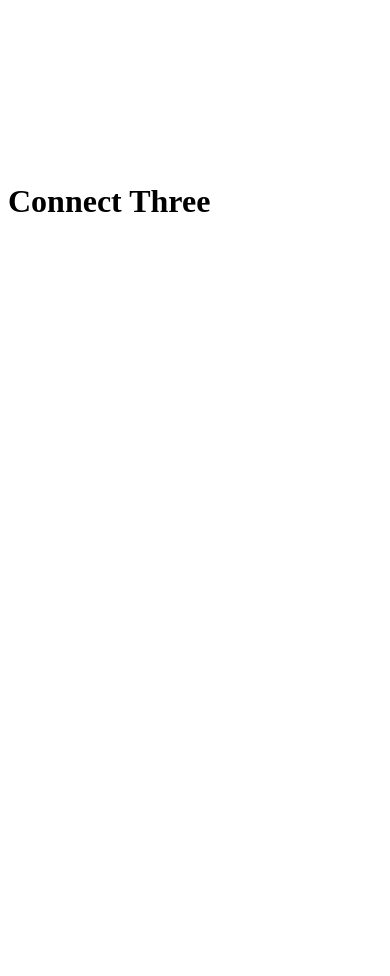
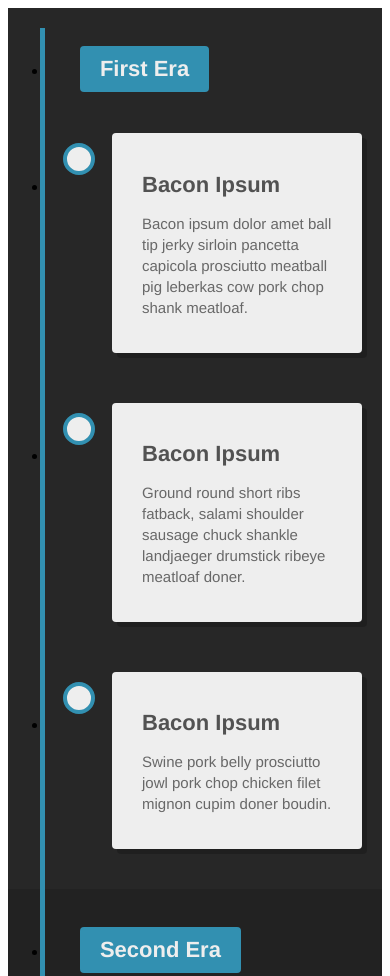
Before and after one commit to eduit/frontend-eduit, a plain HTML site: page index.html in a window 390 px wide. Shown: the top 976 px of the page. Before the commit the page ends 844 px from the top, so only its background shows below. Drawn offline with Linux system fonts and the light colour scheme.

Commit message:
updatebaru

```diff
--- a/css/style.css
+++ b/css/style.css
@@ -1,42 +1,133 @@
-/* Header */
-.large-header {
-	position: relative;
-	width: 100%;
-	background: #333;
-	overflow: hidden;
-	background-size: cover;
-	background-position: center center;
-	z-index: 1;
+* {
+   box-sizing: border-box;
 }
 
-#large-header {
-	background-image: url('http://www.marcoguglie.it/Codepen/AnimatedHeaderBg/demo-1/img/demo-1-bg.jpg');
+.timeline {
+   position: relative;
+   max-width: 800px;
+   margin: 0 auto;
+   padding-top: 20px;
+   background-color: inherit;
 }
 
-.main-title {
-	position: absolute;
-	margin: 0;
-	padding: 0;
-	color: #f9f1e9;
-	text-align: center;
-	top: 50%;
-	left: 50%;
-	-webkit-transform: translate3d(-50%,-50%,0);
-	transform: translate3d(-50%,-50%,0);
+.timeline:after {
+   content: '';
+   position: absolute;
+   width: 5px;
+   background-color: #3290B1;
+   left: 50%;
+   top: 0;
+   bottom: 0;
+   margin-left: -2px;
 }
 
-.demo-1 .main-title {
-	text-transform: uppercase;
-	font-size: 4.2em;
-	letter-spacing: 0.1em;
+.timeline--first:after {
+   top: 20px;
 }
 
-.main-title .thin {
-	font-weight: 200;
+.era {
+   text-align: center;
+   position: relative;
+   z-index: 1;
+   padding-bottom: 20px;
 }
 
-@media only screen and (max-width : 768px) {
-	.demo-1 .main-title {
-		font-size: 3em;
-	}
+.era__title {
+   background-color: #3290B1;
+   color: #EEEEEE;
+   display: inline-block;
+   padding: 10px 20px;
+   border-radius: 4px;
+   cursor: default;
 }
+
+.entry {
+   padding: 10px 30px 40px 30px;
+   width: 50%;
+   position: relative;
+   background-color: inherit;
+}
+
+.entry--right {
+   margin-left: 50%;
+}
+
+.entry__content {
+   padding: 20px 30px;
+   background-color: #EEEEEE;
+   position: relative;
+   border-radius: 4px;
+   cursor: default;
+   transition: all 0.3s ease 0s;
+   box-shadow: 5px 5px 0px 0px rgba(0, 0, 0, 0.2);
+}
+
+.entry__content:hover {
+   background-color: #FFFFFF;
+}
+
+.entry:before {
+   content: " ";
+   height: 0;
+   position: absolute;
+   top: 20px;
+   width: 0;
+   z-index: 1;
+}
+
+.entry:after {
+   content: '';
+   position: absolute;
+   width: 24px;
+   height: 24px;
+   right: -17px;
+   background-color: #EEEEEE;
+   border: 4px solid #3290B1;
+   top: 20px;
+   border-radius: 50%;
+   z-index: 1;
+}
+
+.entry--right:after {
+   right: auto;
+   left: -16px;
+}
+
+h2 {
+   color: #525252;
+   margin-bottom: 0.5em;
+   font-family: "Raleway", Helvetica, sans-serif;
+   font-size: 22px;
+   font-weight: bold;
+}
+
+p {
+   color: #686868;
+   font-family: "Raleway", Helvetica, sans-serif;
+   font-size: 15px;
+   line-height: 1.4;
+}
+
+@media all and (max-width: 500px) {
+   .timeline:after {
+      left: 33.75px;
+   }
+   .era {
+      text-align: left;
+      padding-left: 31.875px;
+   }
+   .entry {
+      width: 100%;
+      margin-left: 0;
+      padding-left: 64px;
+      padding-right: 20px;
+   }
+   .entry:before {
+      right: auto;
+      left: 56px;
+      margin-left: 0;
+   }
+   .entry:after {
+      left: 15px;
+   }
+}
--- a/index.html
+++ b/index.html
@@ -3,13 +3,93 @@
 <head>
 	<meta charset="utf-8">
 	<meta http-equiv="X-UA-Compatible" content="IE=edge">
-	<title>eduIT | eduit </title>
-	<link rel="stylesheet" href="">
+	<title></title>
+	<link rel="stylesheet" href="css/style.css">
 </head>
 <body>
-	<div id="large-header" class="large-header">
-  	<canvas id="demo-canvas"></canvas>
-    <h1 class="main-title">Connect <span class="thin">Three</span></h1>
+<div class="timeline-wrap" style="background-color: #272727">
+   <ul class="timeline timeline--first">
+      <li class="era">
+         <h2 class="era__title">First Era</h2>
+      </li>
+      <li class="entry entry--left">
+         <div class="entry__content wow animated fadeIn" data-wow-duration="1s" data-wow-delay="0.5s">
+            <h2>Bacon Ipsum</h2>
+            <p>Bacon ipsum dolor amet ball tip jerky sirloin pancetta capicola prosciutto meatball pig leberkas cow pork chop shank meatloaf.</p>
+         </div>
+      </li>
+      <li class="entry entry--right">
+         <div class="entry__content wow animated fadeIn" data-wow-duration="1s" data-wow-delay="0.5s">
+            <h2>Bacon Ipsum</h2>
+            <p>Ground round short ribs fatback, salami shoulder sausage chuck shankle landjaeger drumstick ribeye meatloaf doner.</p>
+         </div>
+      </li>
+      <li class="entry entry--left">
+         <div class="entry__content wow animated fadeIn" data-wow-duration="1s" data-wow-delay="0.5s">
+            <h2>Bacon Ipsum</h2>
+            <p>Swine pork belly prosciutto jowl pork chop chicken filet mignon cupim doner boudin.</p>
+         </div>
+      </li>
+   </ul>
 </div>
+<div class="timeline-wrap" style="background-color: #222222">
+   <ul class="timeline">
+      <li class="era">
+         <h2 class="era__title">Second Era</h2>
+      </li>
+      <li class="entry entry--right">
+         <div class="entry__content wow animated fadeIn" data-wow-duration="1s" data-wow-delay="0.5s">
+            <h2>Bacon Ipsum</h2>
+            <p>Jerky corned beef jowl cupim hamburger, alcatra meatball swine pork chop ribeye leberkas short loin tenderloin picanha venison.</p>
+         </div>
+      </li>
+      <li class="entry entry--left">
+         <div class="entry__content wow animated fadeIn" data-wow-duration="1s" data-wow-delay="0.5s">
+            <h2>Bacon Ipsum</h2>
+            <p>Ribeye turducken flank cupim ball tip ham pork belly venison biltong pork chop jowl andouille spare ribs.</p>
+         </div>
+      </li>
+      <li class="entry entry--right">
+         <div class="entry__content wow animated fadeIn" data-wow-duration="1s" data-wow-delay="0.5s">
+            <h2>Bacon Ipsum</h2>
+            <p>Jerky corned beef jowl cupim hamburger, alcatra meatball swine pork chop ribeye leberkas short loin tenderloin picanha venison. Ribeye turducken flank cupim ball tip ham pork belly venison biltong pork chop jowl andouille spare ribs.</p>
+         </div>
+      </li>
+   </ul>
+</div>
+<div class="timeline-wrap" style="background-color: #272727">
+   <ul class="timeline">
+      <li class="era">
+         <h2 class="era__title">Last Era</h2>
+      </li>
+      <li class="entry entry--left">
+         <div class="entry__content wow animated fadeIn" data-wow-duration="1s" data-wow-delay="0.5s">
+            <h2>Bacon Ipsum</h2>
+            <p>Landjaeger cow flank ribeye meatball, corned beef tongue.</p>
+         </div>
+      </li>
+      <li class="entry entry--right">
+         <div class="entry__content wow animated fadeIn" data-wow-duration="1s" data-wow-delay="0.5s">
+            <h2>Bacon Ipsum</h2>
+            <p>Landjaeger cow flank ribeye meatball, corned beef tongue.</p>
+         </div>
+      </li>
+      <li class="entry entry--left">
+         <div class="entry__content wow animated fadeIn" data-wow-duration="1s" data-wow-delay="0.5s">
+            <h2>Bacon Ipsum</h2>
+            <p>Landjaeger cow flank ribeye meatball, corned beef tongue.</p>
+         </div>
+      </li>
+      <li class="entry entry--right">
+         <div class="entry__content wow animated fadeIn" data-wow-duration="1s" data-wow-delay="0.5s">
+            <h2>Bacon Ipsum</h2>
+            <p>Landjaeger cow flank ribeye meatball, corned beef tongue.</p>
+         </div>
+      </li>
+   </ul>
 </body>
+<script type="text/javascript">
+	// WOW
+new WOW().init();
+</script>
 </html>
```
